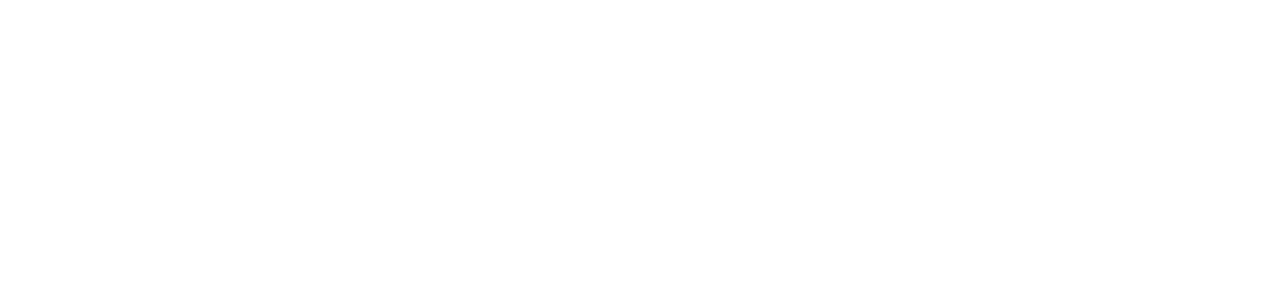
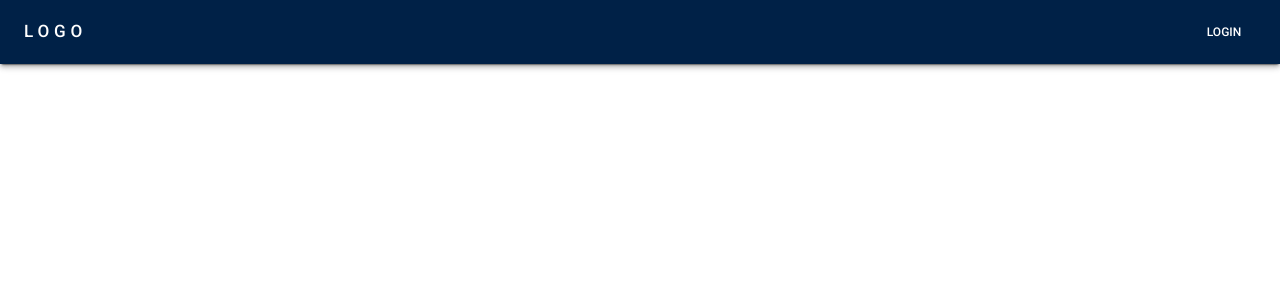
Before and after one commit to amuliawijaya23/data-bridge, a Next.js app: page / in a window 1280 px wide. Shown: the top 300 px of the page. Built offline with nearby package versions, Linux system fonts and the light colour scheme.

Commit message:
instals material icons and adds appbar for login cta

```diff
--- a/package.json
+++ b/package.json
@@ -11,6 +11,8 @@
   "dependencies": {
     "@emotion/react": "^11.11.3",
     "@emotion/styled": "^11.11.0",
+    "@fontsource/roboto": "^5.0.8",
+    "@mui/icons-material": "^5.15.7",
     "@mui/material": "^5.15.6",
     "@reduxjs/toolkit": "^2.0.1",
     "firebase": "^10.7.2",
--- a/src/app/page.tsx
+++ b/src/app/page.tsx
@@ -1,9 +1,37 @@
-import Image from 'next/image';
+import {
+  AppBar,
+  Box,
+  Paper,
+  Toolbar,
+  Typography,
+  Button,
+  Container,
+} from '@mui/material';
 
 export default function Home() {
   return (
     <main>
-      <div></div>
+      <Box component={Paper} sx={{ display: 'flex' }}>
+        <AppBar position="static">
+          <Toolbar>
+            <Typography
+              variant="h6"
+              component="a"
+              href="#"
+              noWrap
+              sx={{
+                mr: 2,
+                letterSpacing: '.3rem',
+                color: 'inherit',
+                textDecoration: 'none',
+                flexGrow: 1,
+              }}>
+              LOGO
+            </Typography>
+            <Button color="inherit">Login</Button>
+          </Toolbar>
+        </AppBar>
+      </Box>
     </main>
   );
 }
```
Also changed, not shown: 1 other file (tests, documents, lock files or other folders).
